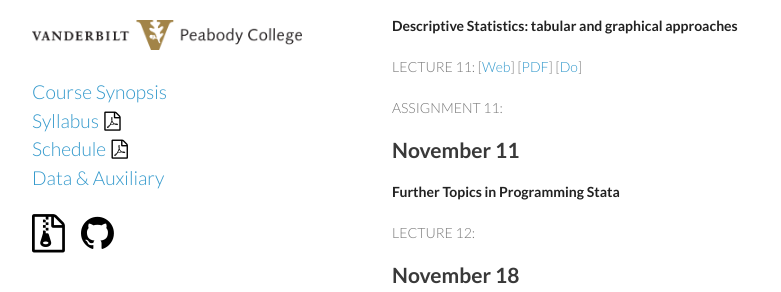
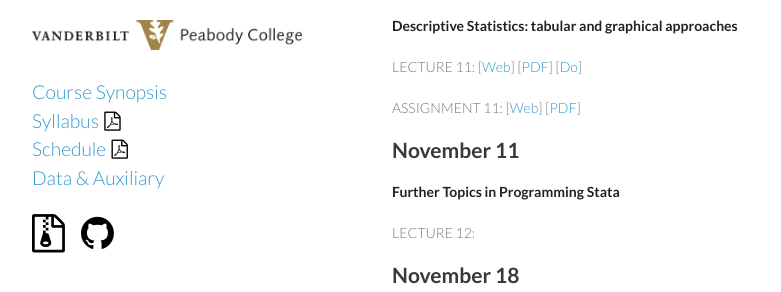
Before and after one commit to btskinner/lpo9951, a Jekyll site: the page built from schedule/index.md, in a window 1280 px wide and 900 px high, scrolled down 1802 px. Shown: the part 161-453 px from the top of the window, without its empty margins (178-959 px from the left). Built offline with Jekyll 4.4.1, drawn with Linux system fonts in a browser that asks for light colours; Markdown is read by kramdown in place of the engine named in the settings.

Commit message:
update schedule to include assignment 11

```diff
--- a/schedule/index.md
+++ b/schedule/index.md
@@ -102,7 +102,7 @@
 
 LECTURE 11: [[Web](https://cdn.rawgit.com/btskinner/lpo9951/master/lecture/lecture11_descriptives.html)]  [[PDF](https://github.com/btskinner/lpo9951/raw/master/lecture/lecture11_descriptives.pdf)] [[Do](https://github.com/btskinner/lpo9951/raw/master/do/lecture11_descriptives.do)]
 
-ASSIGNMENT 11:
+ASSIGNMENT 11:  [[Web](https://cdn.rawgit.com/btskinner/lpo9951/master/assignments/assignment11.html)] [[PDF](https://github.com/btskinner/lpo9951/raw/master/assignments/assignment11.pdf)]
 
 
 ## November 11
```
Also changed, not shown: 1 other file.
